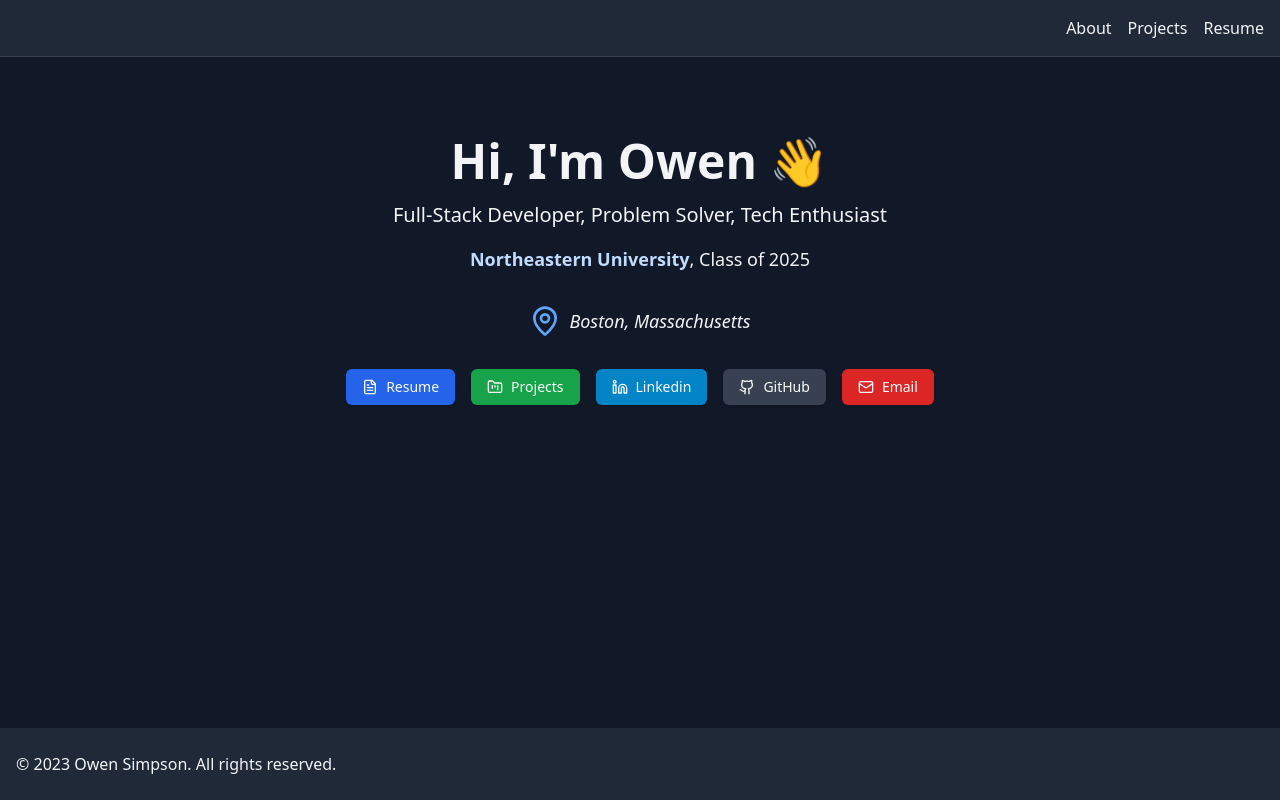
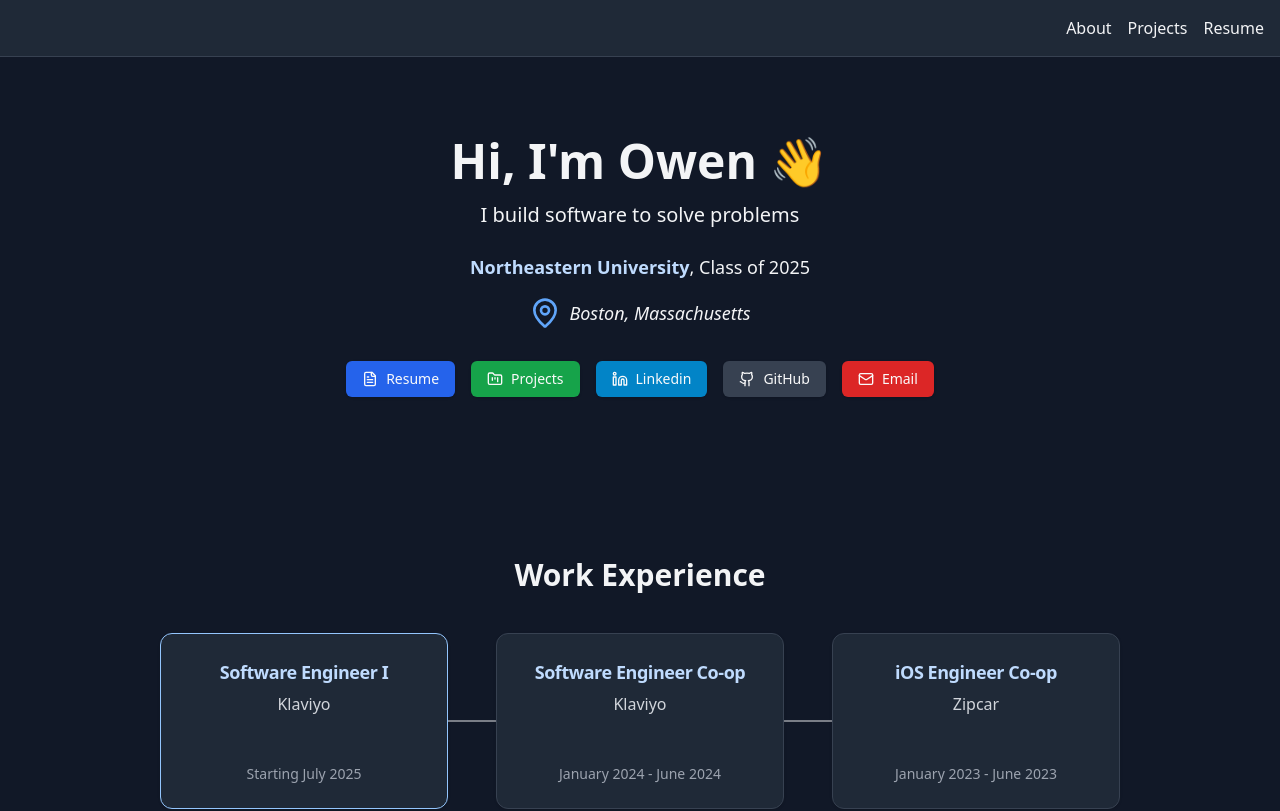
Before and after one commit to owens1127/owens1127.github.io, a React (Vite) app: page /#/ in a window 1280 px wide. Shown: the top 811 px of the page. Built offline with nearby package versions, Linux system fonts and the light colour scheme.

Commit message:
Update content

```diff
--- a/package.json
+++ b/package.json
@@ -10,6 +10,7 @@
   },
   "dependencies": {
     "@radix-ui/react-icons": "^1.3.0",
+    "@radix-ui/react-separator": "^1.1.1",
     "@radix-ui/react-slot": "^1.1.0",
     "autoprefixer": "^10.4.20",
     "class-variance-authority": "^0.7.0",
--- a/src/components/pages/Home.tsx
+++ b/src/components/pages/Home.tsx
@@ -1,4 +1,15 @@
+"use client";
+
 import { Button } from "@/components/ui/button";
+import {
+  Card,
+  CardHeader,
+  CardTitle,
+  CardDescription,
+  CardContent,
+} from "@/components/ui/card";
+import { Separator } from "@/components/ui/separator";
+import { jobs } from "@/data/jobs";
 import {
   Github,
   Linkedin,
@@ -7,17 +18,14 @@ import {
   FolderKanban,
   MapPin,
 } from "lucide-react";
-
-export default function Component() {
+export default function Page() {
   return (
     <div className="flex flex-grow flex-col bg-gray-900 text-gray-100">
       <main className="flex-grow">
-        <section className="py-20 text-center">
+        <section className="p-8 text-center md:py-20">
           <h1 className="mb-4 text-5xl font-bold">Hi, I'm Owen 👋</h1>
-          <p className="mb-4 text-xl">
-            Full-Stack Developer, Problem Solver, Tech Enthusiast
-          </p>
-          <p className="mb-8 text-lg">
+          <p className="mb-6 text-xl">I build software to solve problems</p>
+          <p className="mb-4 text-lg">
             <span className="font-semibold text-blue-200">
               Northeastern University
             </span>
@@ -64,6 +72,43 @@ export default function Component() {
             </Button>
           </div>
         </section>
+        <section className="p-8 text-center md:py-20">
+          <h2 className="mb-10 text-center text-3xl font-bold">
+            Work Experience
+          </h2>
+          <div className="relative mx-auto max-w-min">
+            <Separator
+              orientation="horizontal"
+              className="absolute left-0 right-0 top-1/2 hidden -translate-y-1/2 md:block"
+            />
+            <Separator
+              orientation="vertical"
+              className="absolute bottom-0 left-1/2 top-0 block -translate-x-1/2 md:hidden"
+            />
+            <div className="relative z-10 flex flex-col items-center justify-center gap-6 md:flex-row md:gap-12">
+              {jobs.map((job, index) => (
+                <Card
+                  key={index}
+                  className={`w-72 border-gray-700 bg-gray-800 ${
+                    index === 0 ? "border-blue-300" : ""
+                  }`}
+                >
+                  <CardHeader className="p-4 md:p-6">
+                    <CardTitle className="text-lg text-blue-200">
+                      {job.title}
+                    </CardTitle>
+                    <CardDescription className="text-md text-gray-300">
+                      {job.company}
+                    </CardDescription>
+                  </CardHeader>
+                  <CardContent className="p-4 pt-0 md:p-6">
+                    <p className="text-sm text-gray-400">{job.dateRange}</p>
+                  </CardContent>
+                </Card>
+              ))}
+            </div>
+          </div>
+        </section>
       </main>
     </div>
   );
--- a/src/components/pages/projects/ProjectCard.tsx
+++ b/src/components/pages/projects/ProjectCard.tsx
@@ -106,7 +106,7 @@ export default function ProjectCard(project: ProjectData) {
               className="flex items-center"
             >
               <ExternalLinkIcon className="mr-2 h-4 w-4" />
-              Live Demo
+              Visit
             </a>
           </Button>
         )}
--- /dev/null
+++ b/src/components/ui/separator.tsx
@@ -0,0 +1,29 @@
+import * as React from "react"
+import * as SeparatorPrimitive from "@radix-ui/react-separator"
+
+import { cn } from "@/lib/utils"
+
+const Separator = React.forwardRef<
+  React.ElementRef<typeof SeparatorPrimitive.Root>,
+  React.ComponentPropsWithoutRef<typeof SeparatorPrimitive.Root>
+>(
+  (
+    { className, orientation = "horizontal", decorative = true, ...props },
+    ref
+  ) => (
+    <SeparatorPrimitive.Root
+      ref={ref}
+      decorative={decorative}
+      orientation={orientation}
+      className={cn(
+        "shrink-0 bg-border",
+        orientation === "horizontal" ? "h-[1px] w-full" : "h-full w-[1px]",
+        className
+      )}
+      {...props}
+    />
+  )
+)
+Separator.displayName = SeparatorPrimitive.Root.displayName
+
+export { Separator }
--- /dev/null
+++ b/src/data/jobs.ts
@@ -0,0 +1,22 @@
+interface Job {
+  title: string;
+  company: string;
+  dateRange: string;
+}
+export const jobs: Job[] = [
+  {
+    title: "Software Engineer I",
+    company: "Klaviyo",
+    dateRange: "Starting July 2025",
+  },
+  {
+    title: "Software Engineer Co-op",
+    company: "Klaviyo",
+    dateRange: "January 2024 - June 2024",
+  },
+  {
+    title: "iOS Engineer Co-op",
+    company: "Zipcar",
+    dateRange: "January 2023 - June 2023",
+  },
+];
```
Also changed, not shown: src/data/projects.ts (+19 -7 lines), public/next-bungie-auth.png (added), 1 other file (tests, documents, lock files or other folders).
